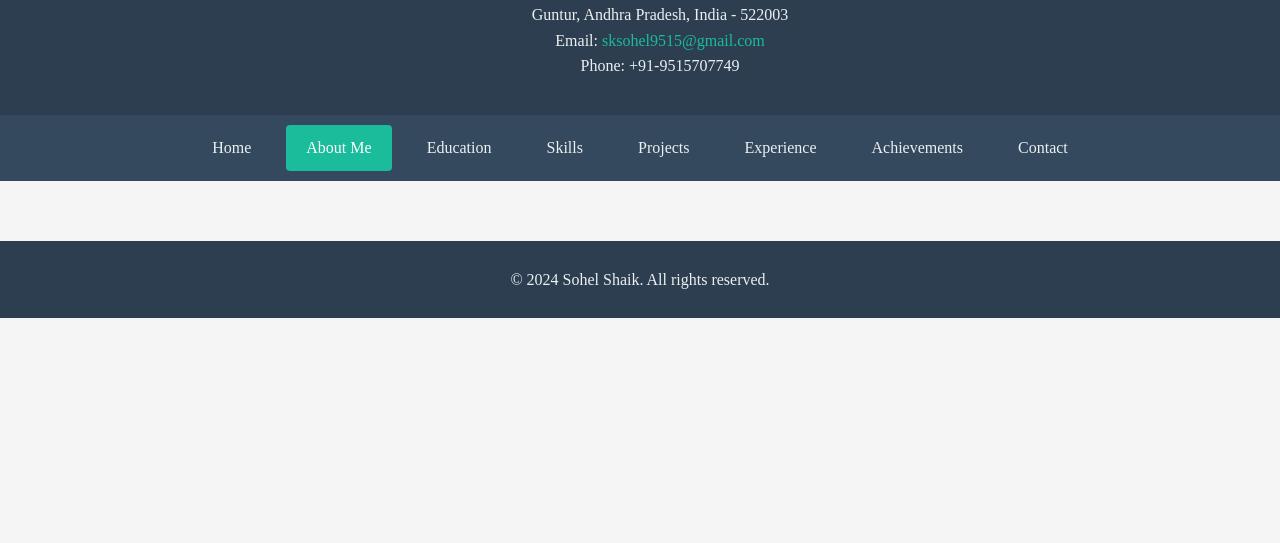
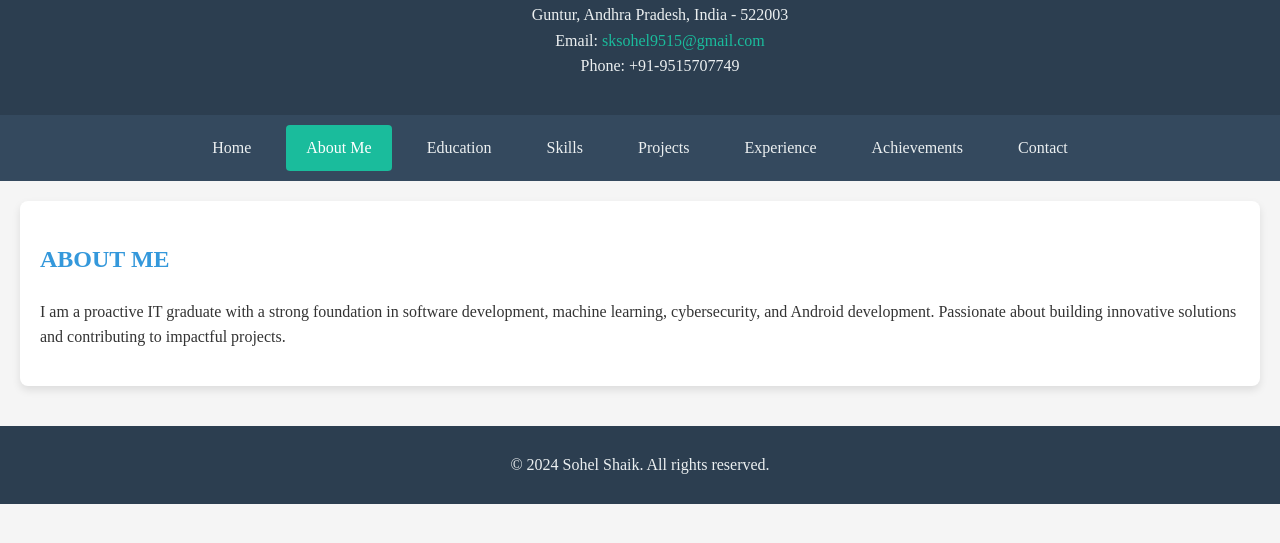
Before and after one commit to ShaikSohel9515/sohelshaik_portfolio, a plain HTML site: page index.html in a window 1280 px wide. Both pictures are taken after a click on the item "About Me". Shown: the part 85-628 px from the top of the page. Drawn offline with Linux system fonts and the light colour scheme.

Commit message:
Update index.html

```diff
--- a/index.html
+++ b/index.html
@@ -143,7 +143,7 @@
                 <p>Welcome to Sohel Shaik's portfolio! Explore my skills, projects, and professional journey.</p>
             </section>
 
-            <section id="about me" class="content-section">
+            <section id="about" class="content-section">
                 <h2>About Me</h2>
                 <p>I am a proactive IT graduate with a strong foundation in software development, machine learning, cybersecurity, and Android development. Passionate about building innovative solutions and contributing to impactful projects.</p>
             </section>
```
